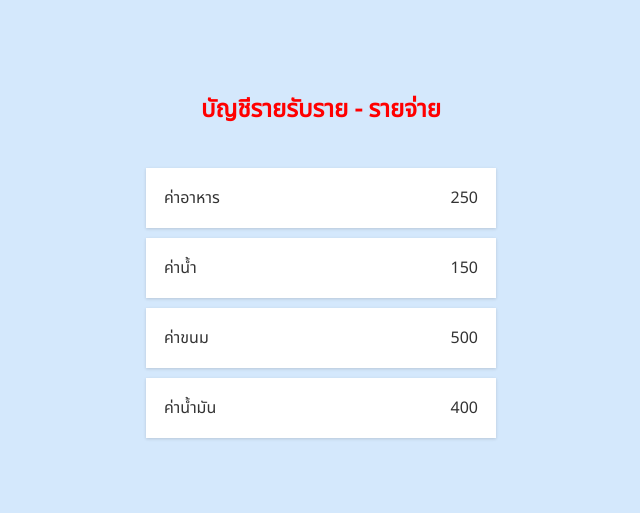
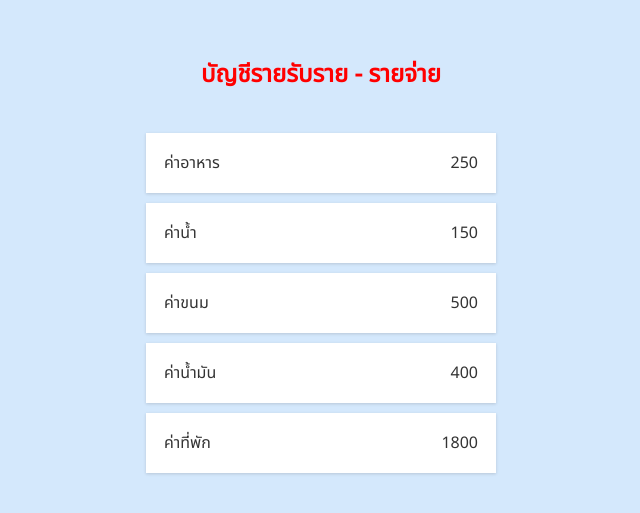
Before and after one commit to chankxow/ReactJs-Begin, a React (Create React App) app in the folder myApplication/react-basic/: page / in a window 1280 px wide. Shown: the part 135-648 px from the top of the page, without its empty margins (319-959 px from the left). Built offline with nearby package versions, Linux system fonts and the light colour scheme.

Commit message:
Update transaction.js

```diff
--- a/myApplication/react-basic/src/component/transaction.js
+++ b/myApplication/react-basic/src/component/transaction.js
@@ -5,15 +5,15 @@ const Transaction =()=>{
     {title:'ค่าอาหาร',amount:'250'},
     {title:'ค่าน้ำ',amount:'150'},
     {title:'ค่าขนม',amount:'500'},
-    {title:'ค่าน้ำมัน',amount:'400'}
+    {title:'ค่าน้ำมัน',amount:'400'},
+    {title:'ค่าที่พัก',amount:'1800'}
   ]
     return(
     <ul className="item-list">
-      <Item title={data[0].title} amount={data[0].amount}/>
-      <Item title={data[1].title} amount={data[1].amount}/>
-      <Item title={data[2].title} amount={data[2].amount}/>
-      <Item title={data[3].title} amount={data[3].amount}/>
-    </ul>
+      {data.map((element)=>{
+        return <Item title={element.title} amount={element.amount}/>
+      })}
+      </ul>
     );
 }
 
```
